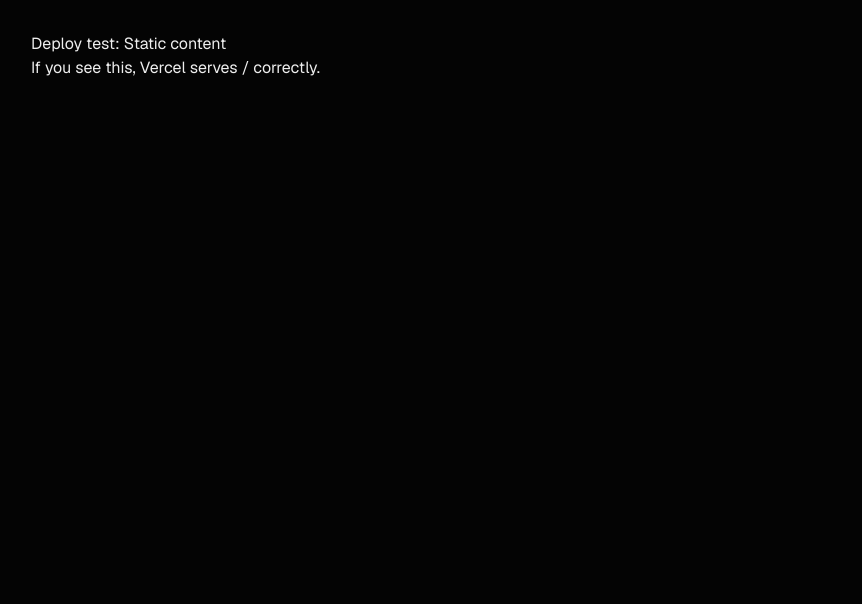
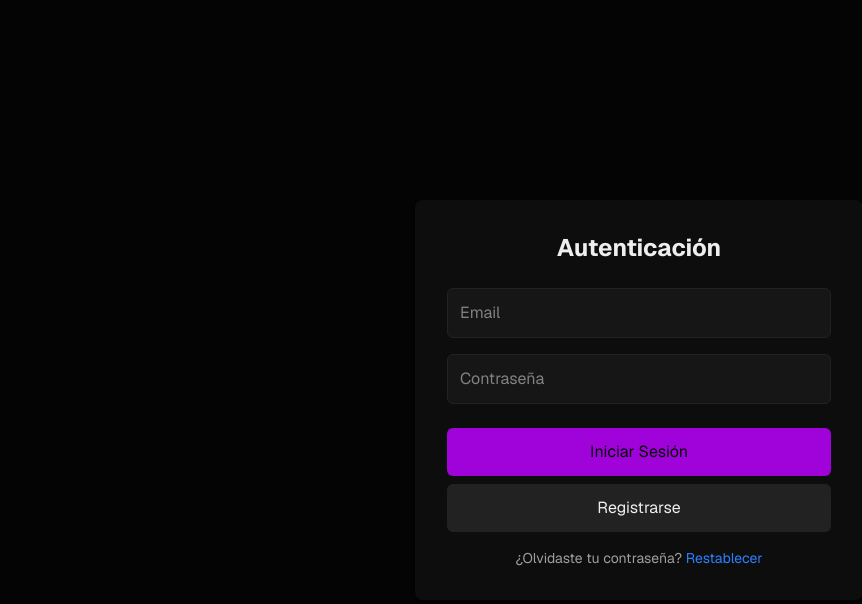
Before and after one commit to Dev3r3nze/mini-agenda, a Next.js app: page / in a window 1280 px wide. Shown: the top 604 px of the page, without its empty margins (1-863 px from the left). Built offline with nearby package versions, Linux system fonts and the light colour scheme; no server answers.

Commit message:
pleeeease

```diff
--- a/app/page.tsx
+++ b/app/page.tsx
@@ -1,11 +1,10 @@
-// temporalmente en app/page.tsx (hacer commit + push)
+// app/page.tsx
 export const dynamic = "force-dynamic";
 
-export default function TestPage() {
-  return (
-    <main style={{padding:32}}>
-      <h1>Deploy test: Static content</h1>
-      <p>If you see this, Vercel serves / correctly.</p>
-    </main>
-  );
+import React from "react";
+import AppClient from "@/components/appClient";
+
+export default function HomePage() {
+  // Server Component: simple contenedor que carga el Client Component
+  return <AppClient />;
 }
```
